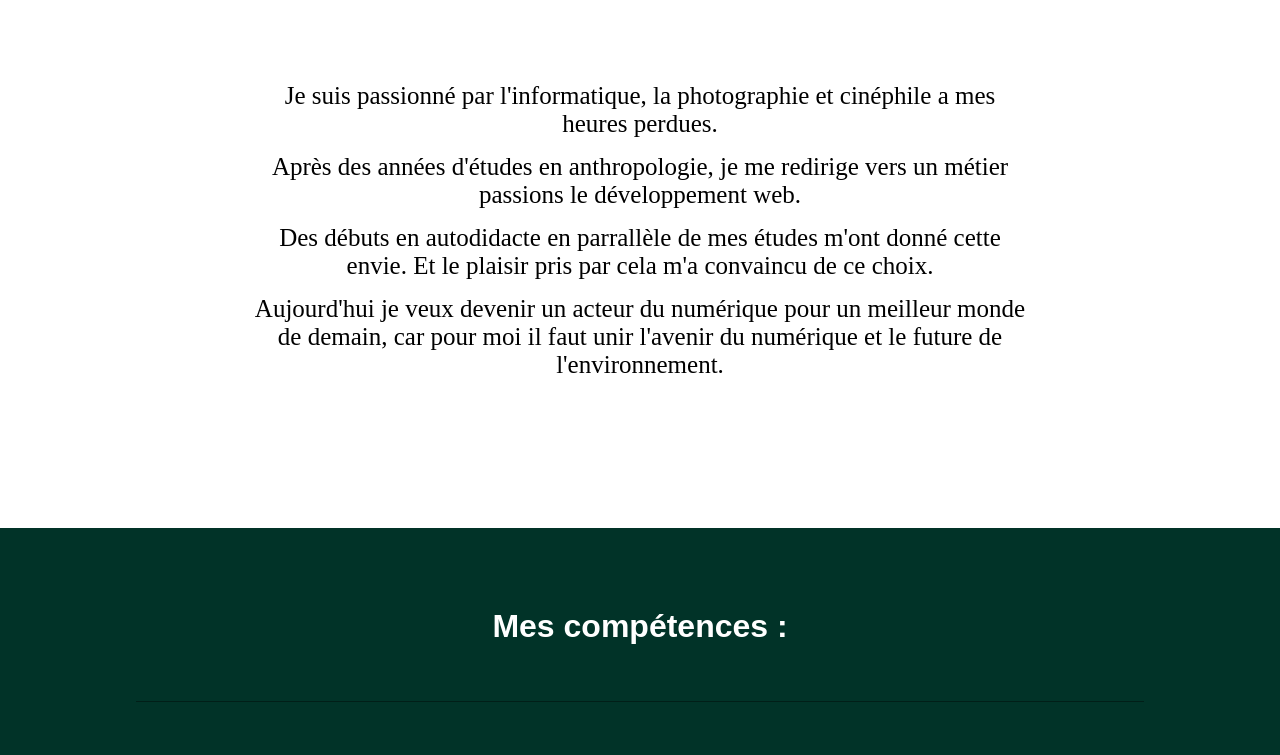
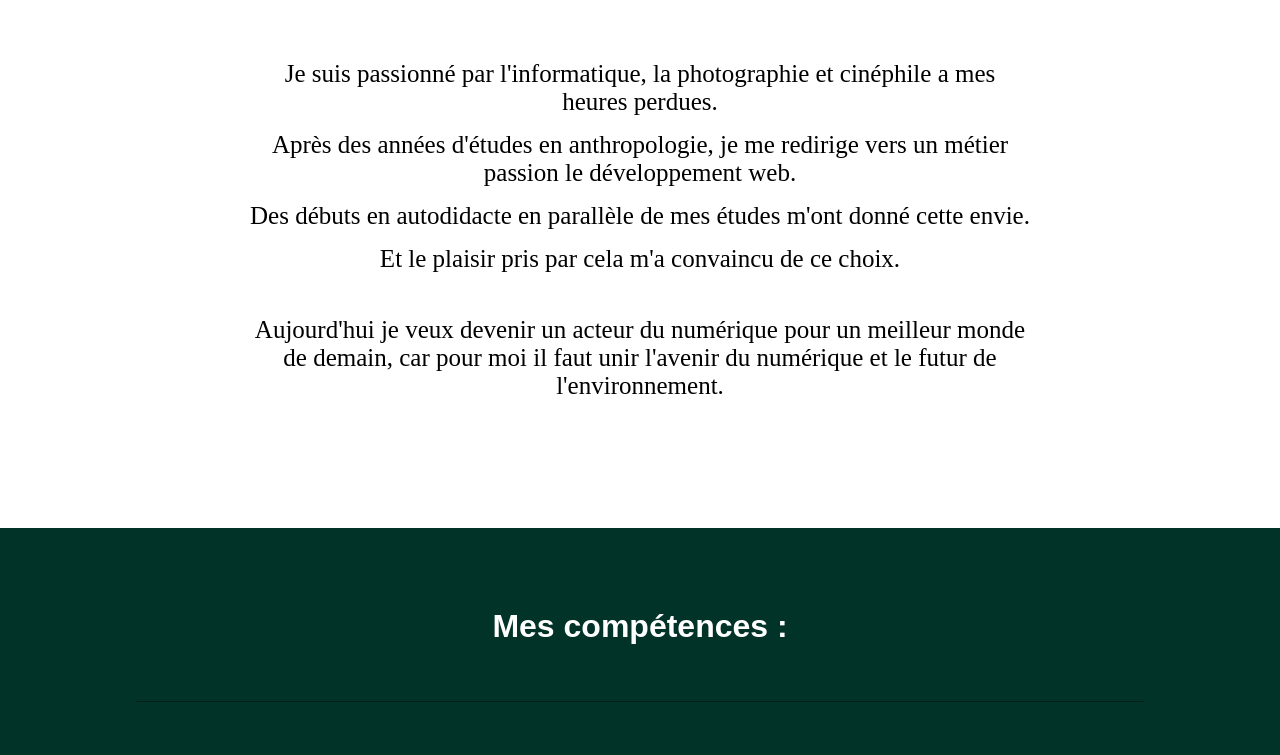
Before and after one commit to Merlin-Luca/Merlin-Luca.github.io, a plain HTML site: page index.html in a window 1280 px wide. Shown: the part 1022-1777 px from the top of the page. Drawn offline with Linux system fonts and the light colour scheme.

Commit message:
corrections bug

```diff
--- a/index.html
+++ b/index.html
@@ -66,10 +66,10 @@
         <p><i class="fa-regular fa-comment-dots" style="font-size: 3rem"></i></p>
         <h2>Qui suis-je ?</h2>
         <p>Je suis passionné par l'informatique, la photographie et cinéphile a mes heures perdues.</p>
-        <p>Après des années d'études en anthropologie, je me redirige vers un métier passions le développement web.</p>
-        <p>Des débuts en autodidacte en parrallèle de mes études m'ont donné cette envie.
-          Et le plaisir pris par cela m'a convaincu de ce choix.</br>
-        <p>Aujourd'hui je veux devenir un acteur du numérique pour un meilleur monde de demain, car pour moi il faut unir l'avenir du numérique et le future de l'environnement.</p>
+        <p>Après des années d'études en anthropologie, je me redirige vers un métier passion le développement web.</p>
+        <p>Des débuts en autodidacte en parallèle de mes études m'ont donné cette envie.
+        <p>Et le plaisir pris par cela m'a convaincu de ce choix.</p></br>
+        <p>Aujourd'hui je veux devenir un acteur du numérique pour un meilleur monde de demain, car pour moi il faut unir l'avenir du numérique et le futur de l'environnement.</p>
     </div>
 <div></div>
 
```
Also changed, not shown: 1 other file.
